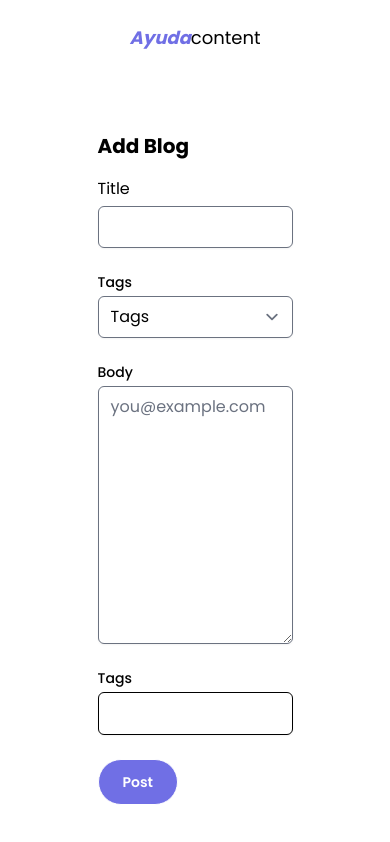
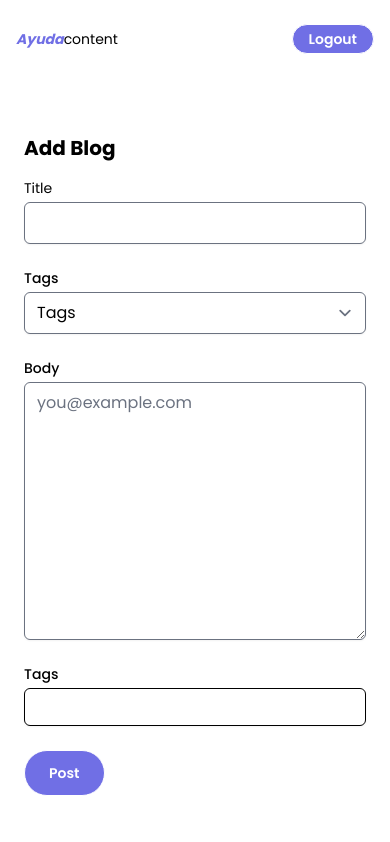
Before and after one commit to IsraelChidera/ayuda-content, a React (Create React App) app: page /posting in a window 390 px wide. Shown: the top 842 px of the page. Built offline with nearby package versions, Linux system fonts and the light colour scheme.

Commit message:
fixing mobile responsiveness of new route

```diff
--- a/src/components/Footer.jsx
+++ b/src/components/Footer.jsx
@@ -16,30 +16,30 @@ const Footer = () => {
                 <div className='md:my-0 my-6 md:block flex items-center justify-center'>
                     <ul className='flex items-center space-x-6'>
                         <li>
-                            <a
+                            <span
 
                                 className='rounded-full p-2 bg-primary'
                             >
                                 <i className="fa-brands fa-instagram"></i>
-                            </a>
+                            </span>
                         </li>
 
                         <li>
-                            <a
+                            <span
 
                                 className='rounded-full p-2 bg-primary'
                             >
                                 <i className="fa-brands fa-facebook"></i>
-                            </a>
+                            </span>
                         </li>
 
                         <li>
-                            <a
+                            <span
 
                                 className='rounded-full p-2 bg-primary'
                             >
                                 <i className="fa-brands fa-twitter"></i>
-                            </a>
+                            </span>
                         </li>
                     </ul>
                 </div>
--- a/src/components/Hero.jsx
+++ b/src/components/Hero.jsx
@@ -6,7 +6,7 @@ const Hero = () => {
   return (
     <section
       id="home"
-      className='pt-20 px-8 lg:px-32 lg:grid grid-cols-2 gap-10'
+      className='pt-10 px-8 lg:px-32 lg:grid grid-cols-2 gap-10'
     >
       <div className='herocontent flex justify-center items-center lg:mb-0 mb-6'>
         <div>
@@ -38,7 +38,7 @@ const Hero = () => {
       </div>
 
       <div className='heroimage xl:flex-1'>
-        <img src={heroimage} className='h-auto'/>
+        <img src={heroimage} alt="picture of a girl holding a laptop" className='h-auto'/>
       </div>
     </section>
   )
--- a/src/pages/Admin.jsx
+++ b/src/pages/Admin.jsx
@@ -29,12 +29,12 @@ const Admin = () => {
     return(
         <>
             <Layout>
-                <section className=" w-1/2 mx-auto px-4 lg:px-10  pb-8 mt-40 mb-40 admin rounded-md">
+                <section className=" lg:w-1/2 mx-6 lg:mx-auto px-4 lg:px-10  pb-8 mt-40 mb-40 admin rounded-md">
                     <h1 className="text-xl font-bold pt-10 border-b-1 border-black pb-2">
                         Log in
                     </h1>
 
-                    <div className="col-span-3 sm:col-span-2">
+                    <div className="col-span-3 sm:col-span-2 lg:text-base text-sm">
 
                         <div className="mt-1 flex rounded-md shadow-sm ">
                             <span className="bg-secondary text-white inline-flex items-center py-2 rounded-l-md border border-r-0 border-primary bg-gray-50 px-3 text-sm text-gray-500">
--- a/src/pages/Blog.jsx
+++ b/src/pages/Blog.jsx
@@ -9,7 +9,7 @@ const Blog = () => {
                 <Navbar/>
             </div>
 
-            <section>
+            <section className='text-center mt-6'>
                 Blog
             </section>
 
--- a/src/pages/Posting.jsx
+++ b/src/pages/Posting.jsx
@@ -42,18 +42,18 @@ const Posting = () => {
 
     return (
         <>
-            <nav className='flex pt-6 justify-around lg:justify-between px-4 lg:px-32 items-center'>
-                <p className='text-lg'>
+            <nav className='flex pt-6 justify-between lg:justify-between px-4 lg:px-32 items-center'>
+                <p className='lg:text-lg text-sm'>
                     <Link to="#">
                         <span className='italic font-bold text-primary'>Ayuda</span>content
                     </Link>
                 </p>
 
                 <div
-                    className="lg:block hidden"
+                    className="lg:block "
                 >
                     <button
-                        className="px-6 py-3 text-sm
+                        className="lg:px-6 px-4 py-1 lg:py-3 text-sm
                         font-semibold rounded-full border
                         border-purple-200 bg-primary text-white"
                         onClick={onLogout}
@@ -63,12 +63,12 @@ const Posting = () => {
                 </div>
             </nav>
 
-            <section className="mx-auto mt-20 mb-20 w-1/2">
+            <section className="lg:mx-auto mx-6 mt-20 mb-20 lg:w-1/2">
                 <h1 className="font-bold mb-4 text-xl">
                     Add Blog
                 </h1>
 
-                <form id="paymentForm" className='space-y-6'>
+                <form id="paymentForm" className='lg:text-base text-sm space-y-6'>
                     <div className="form-group">
                         <label>Title</label>
                         <input
```
